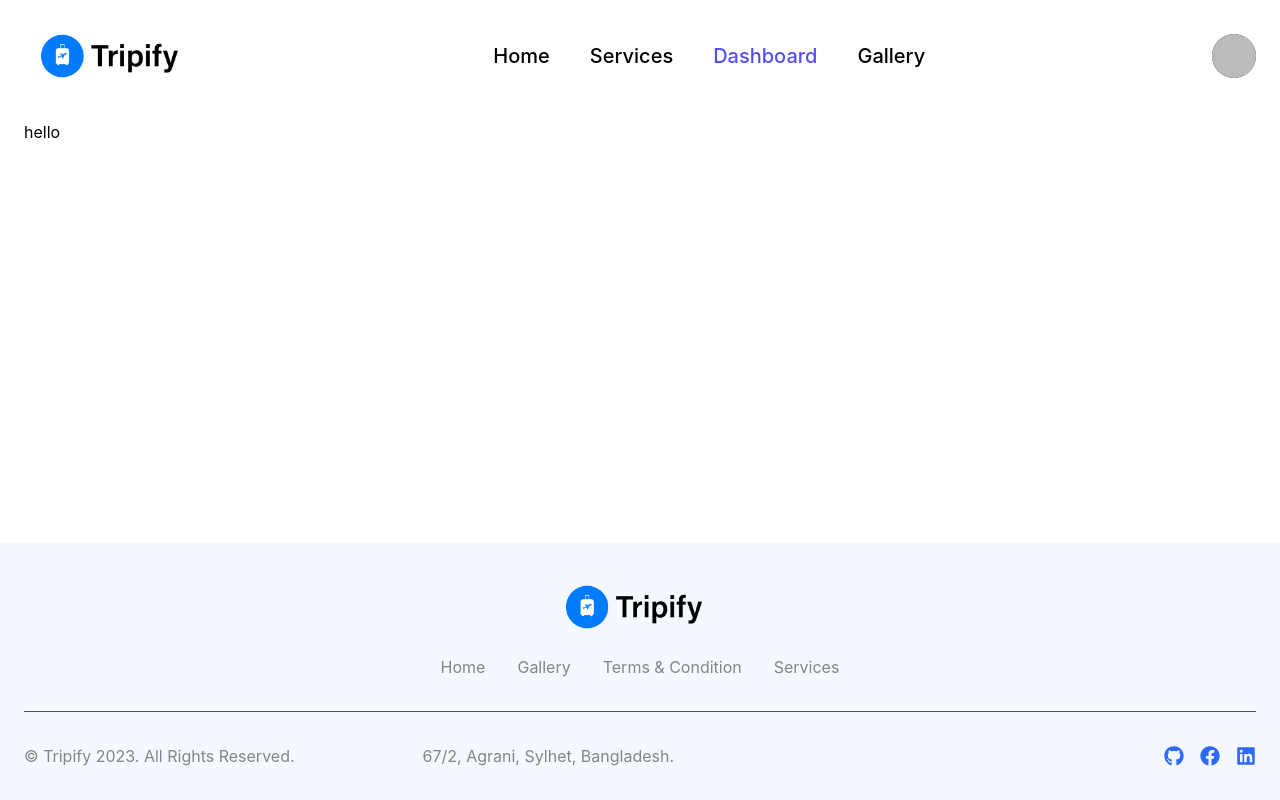
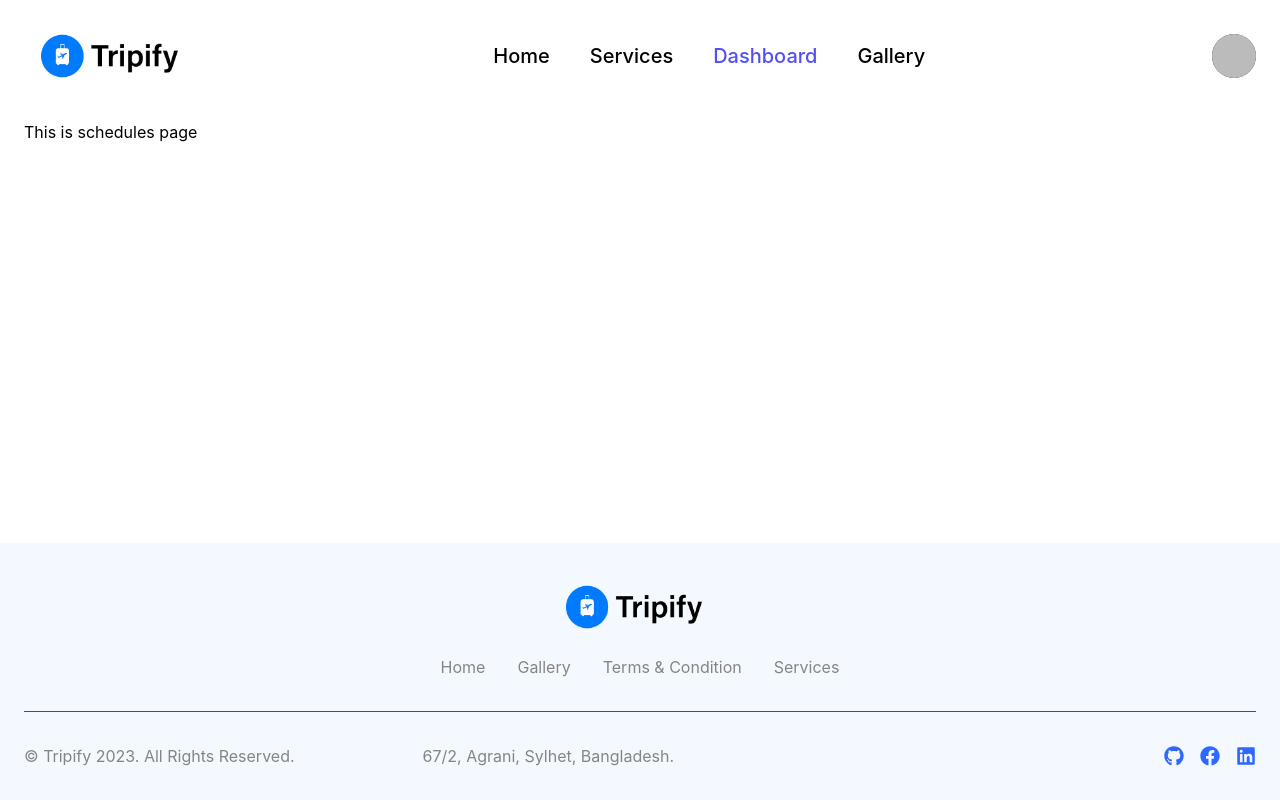
Before and after one commit to hellomrariful/Tripify-Client, a React (Vite) app: page /dashboard/MySchedules in a window 1280 px wide. Built offline with nearby package versions, Linux system fonts and the light colour scheme; no server answers; sample sign-in values are in the browser's storage.

Commit message:
updated same text

```diff
--- a/src/MySchedules/MySchedules.jsx
+++ b/src/MySchedules/MySchedules.jsx
@@ -1,9 +1,7 @@
-import React from 'react';
-
 const MySchedules = () => {
     return (
         <div>
-            hello
+            This is schedules page
         </div>
     );
 };
```
